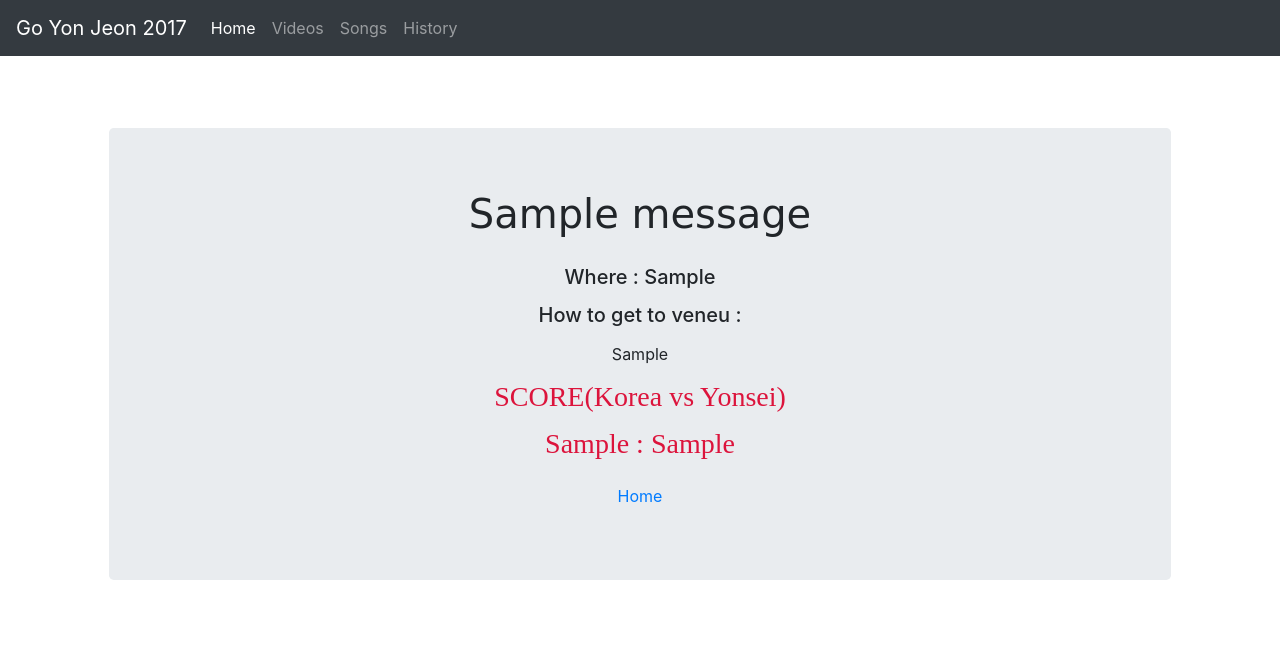
After one commit to fromme0528/GoYeonJeon_2017, a Django app: template blog/templates/blog/message_detail.html in a window 1280 px wide. The commit adds this page. Shown: the top 659 px of the page. Run offline with Django 3.2, Linux system fonts and the light colour scheme; the template is opened without the code that fills it: values that come from a table or form of the project are taken from there, others are empty; tables that the repository leaves empty hold one stand-in row (values such as "Sample post"); some libraries are stand-ins or nearby versions.

Commit message:
message test

```diff
--- a/blog/models.py
+++ b/blog/models.py
@@ -26,12 +26,10 @@
 		return self.title
 
 class Message(models.Model):
-
 	title = models.CharField(max_length=200)
 	text = models.TextField()
 	created_date = models.DateTimeField(default=timezone.now)
 #	published_date = models.DateTimeField(blank=True,null=True)
-
 	def __str__(self):
 		return self.title
 
--- /dev/null
+++ b/blog/templates/blog/message_detail.html
@@ -0,0 +1,21 @@
+{% extends 'blog/base.html' %}
+
+{% block content %}
+
+<div class="jumbotron">
+  <div class="container">
+    {% load staticfiles %}
+
+        <h1>{{ message.title }}</h1>
+        <h5>
+        	<br>
+        	<p>Where : {{post.location}}</p>
+        	<p>How to get to veneu : </p></h5>
+        	<p>{{post.location_howto}}</p>
+        	<p><h3>SCORE(Korea vs Yonsei)</h3></p>
+        	<p><h3>{{post.score_k}} : {{post.score_y}}</p></h3>
+
+                   <a class="nav-link" href="/">Home <span class="sr-only">(current)</span></a>
+  </div>
+
+{% endblock %}
--- a/blog/templates/blog/post_edit.html
+++ b/blog/templates/blog/post_edit.html
@@ -13,7 +13,7 @@
         <p hidden> {{ form.title }} {{ form.location }} {{ form.date }} {{ form.location_howto }}</p>
 <br>
 
-        <button type="submit" class="save btn btn-default">Update</button>
+        <button type="submit" class="save btn btn-default">Save</button>
     </form>
   </div>
 </div>
--- a/blog/templates/blog/post_list.html
+++ b/blog/templates/blog/post_list.html
@@ -40,6 +40,6 @@
 
 <br><br><br>
 <h1>Cheer Up KU!</h1>
-<a href="{% url 'post_new' %}">Post<span class="glyphicon glyphicon-plus"></span></a>
+<a href="{% url 'message_new' %}">Post<span class="glyphicon glyphicon-plus"></span></a>
 
  {% endblock %}
--- a/blog/urls.py
+++ b/blog/urls.py
@@ -10,5 +10,4 @@
 	url(r'^post/new/$', views.post_new, name='post_new'),
 	url(r'^post/(?P<pk>\d+)/edit/$', views.post_edit, name='post_edit'),
 	url(r'^message/new/$', views.message_new, name='message_new'),
-	url(r'^message/(?P<pk>\d+)/edit/$', views.message_edit, name='message_edit'),
 ]
```
Also changed, not shown: blog/templates/blog/message_edit.html (+14 -2 lines), blog/views.py (+13 -7 lines).
